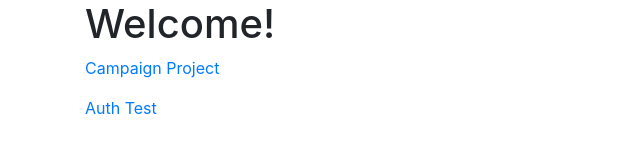
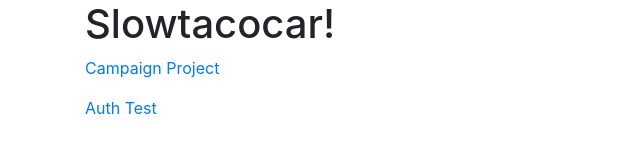
Before and after one commit to agent-c-csa/slowtacocar, a plain HTML site: page public/index.html in a window 1280 px wide. Shown: the whole page, without its empty margins (0-640 px from the left). Drawn offline with nearby package versions, Linux system fonts and the light colour scheme.

Commit message:
Change heading

```diff
--- a/public/index.html
+++ b/public/index.html
@@ -12,7 +12,7 @@
   </head>
   <body>
     <div class="container">
-      <h1>Welcome!</h1>
+      <h1>Slowtacocar!</h1>
       <p><a href="https://campaign.slowtacocar.com">Campaign Project</a></p>
       <p><a href="https://auth.slowtacocar.com">Auth Test</a></p>
     </div>
```
